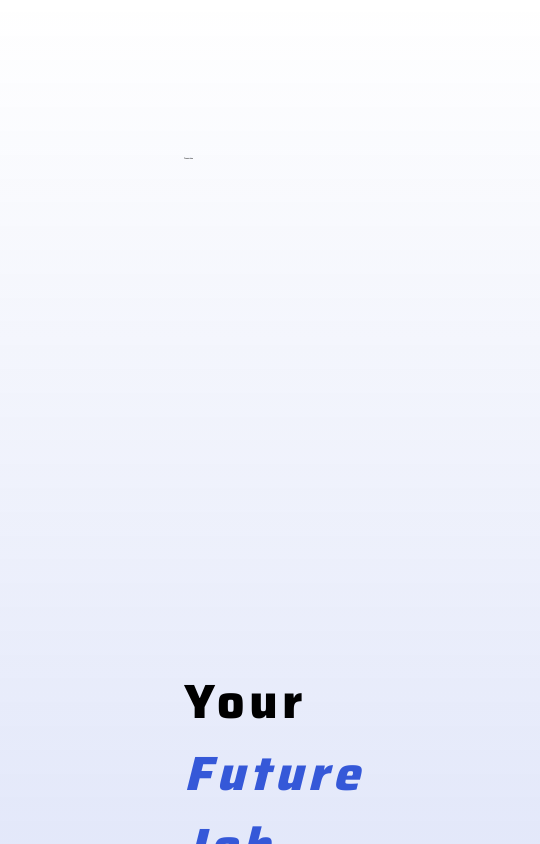
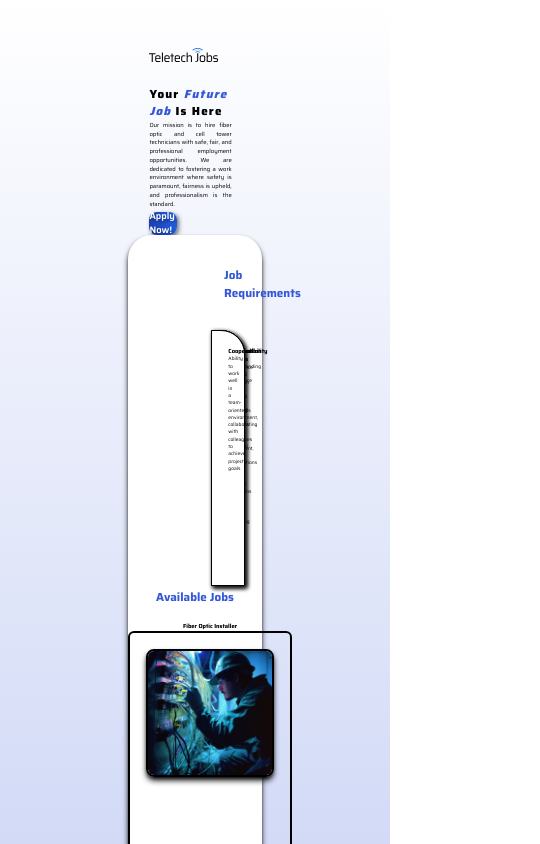
Before and after one commit to magnusquest/teletechjobs, a Next.js app: page / in a window 390 px wide. Shown: the top 844 px of the page, 540 px wide, since content can reach past the window. Built offline with nearby package versions, Linux system fonts and the light colour scheme.

Commit message:
working on responsive mobile hero

```diff
--- a/src/app/globals.css
+++ b/src/app/globals.css
@@ -37,41 +37,41 @@ body {
 }
 
 h1 {
-  font-size: 3rem;
+  font-size: 3vw;
   font-weight: 800;
   letter-spacing: 0.1em;
 }
 
 h2 {
   color: var(--dark-blue);
-  font-size: 3rem;
+  font-size: 3vw;
   font-weight: bold;
   text-align: center;
   @apply m-4 mt-0;
 }
 
 h3 {
-  font-size: 1.5rem;
+  font-size: 1.5vw;
   font-weight: bold;
   text-align: center;
 }
 
 h4 {
-  font-size: 2rem;
+  font-size: 2vw;
   font-weight: bold;
   text-align: center;
   color: var(--white);
 }
 
 p {
-  font-size: 1rem;
-  margin-bottom: 1rem;
+  font-size: 1.25vw;
+  margin-bottom: 0.5vw;
   @apply text-left;
 }
 
 #desc {
-  font-size: 1.5rem;
-  margin-bottom: 1rem;
+  font-size: 1.5vw;
+  margin-bottom: 0.85vw;
   @apply text-justify;
 }
 
@@ -90,7 +90,7 @@ li {
   border-top-right-radius: 24px;
   border-color: #000000;
   border-width: 1px;
-  margin: 1rem;
+  margin: 0.85vw;
   box-shadow: 2px 2px 4px rgba(0, 0, 0, 0.5);
   @apply p-[1rem] h-[16rem];
 }
--- a/src/components/Button.tsx
+++ b/src/components/Button.tsx
@@ -11,9 +11,9 @@ const Button = ({ onClick }: ButtonProps) => {
     <Link
       href="#jobs"
       onClick={onClick}
-      className="rounded-lg flex items-center justify-center bg-gradient-to-r from-blue-800 to-blue-600 max-w-96 h-24 text-white font-semibold hover:from-blue-900 hover:to-blue-700 hover:italic hover:underline transition-colors"
+      className="max-w-[24vw] h-[6vw] rounded-lg flex items-center justify-center bg-gradient-to-r from-blue-800 to-blue-600 text-white font-semibold hover:from-blue-900 hover:to-blue-700 hover:underline transition-colors"
       id="button"
-      style={{ fontSize: "2.4rem" }}
+      style={{ fontSize: "2.4vw" }}
     >
       Apply Now!
     </Link>
--- a/src/components/Hero.tsx
+++ b/src/components/Hero.tsx
@@ -18,14 +18,15 @@ const Hero = () => {
 
   return (
     <>
-      <div className="grid grid-cols-3 justify-between items-center h-5/6 px-12">
-        <div className="col-span-2 justify-between items-center h-5/6 px-2 pb-12">
-          <div className="flex-shrink h-1/3">
+      <div className="flex h-auto px-[2vw] pt-12 w-11/12">
+        <div className="px-2 w-11/12 h-auto">
+          <div className="w-5/6 h-auto pb-6">
             <Image
               src="/logo_blue.svg"
               alt="Blue Logo"
               width={600}
               height={400}
+              layout="responsive"
             />
           </div>
           <div className="w-full">
@@ -33,7 +34,7 @@ const Hero = () => {
               Your <em style={{ color: "var(--dark-blue)" }}>Future Job</em> Is
               Here
             </h1>
-            <p id="desc">
+            <p id="desc" className="">
               Our mission is to hire fiber optic and cell tower technicians with
               safe, fair, and professional employment opportunities. We are
               dedicated to fostering a work environment where safety is
@@ -41,7 +42,9 @@ const Hero = () => {
               standard.
             </p>
           </div>
-          <Button onClick={handleShowModal} />
+          <div className="h-auto w-1/3 md:w-full ">
+            <Button onClick={handleShowModal} />
+          </div>
           {showModal && (
             <div className="fixed inset-0 flex items-center justify-center z-50">
               <div className="absolute inset-0 bg-black opacity-50"></div>
@@ -61,13 +64,13 @@ const Hero = () => {
             </div>
           )}
         </div>
-        <div className="flex-shrink-0">
+        <div className="w-[32vw] hidden lg:block">
           <Image
             src="/worker.png"
             alt="Worker in Blue"
             width={1000}
             height={1000}
-            layout="responsive" // Add this line
+            layout="responsive"
           />
         </div>
       </div>
```
